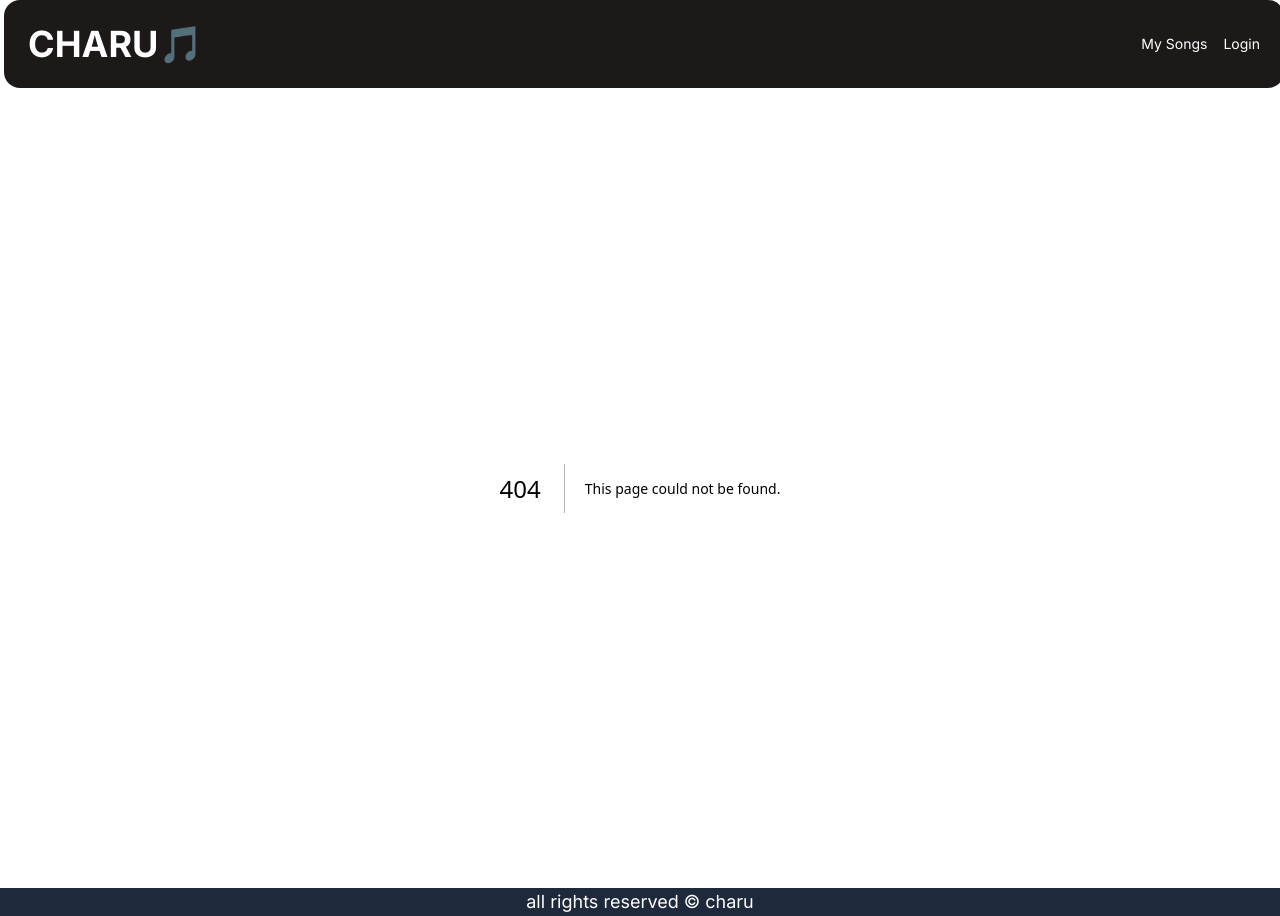
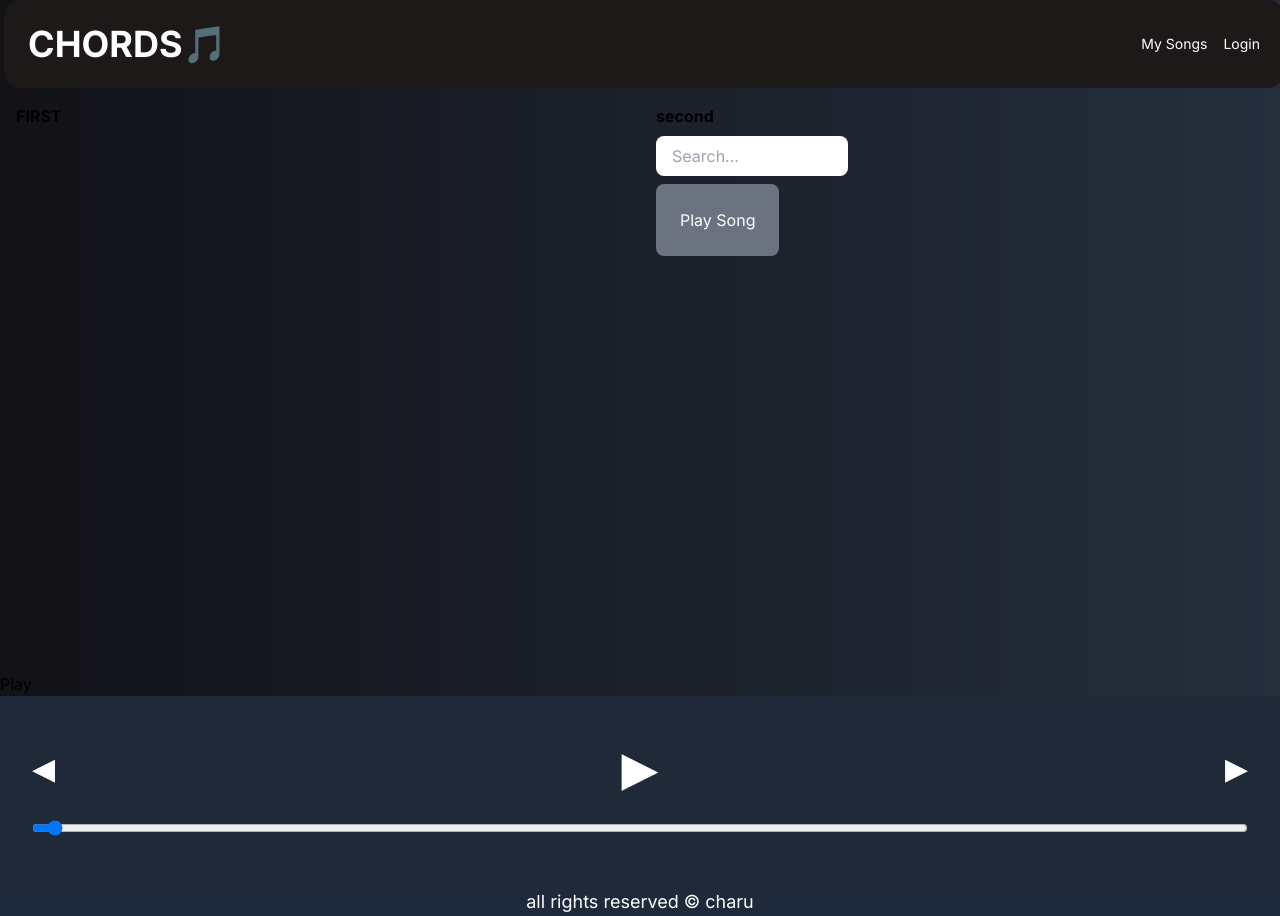
Before and after one commit to pritish0666/Music_Player, a Next.js app: page /music in a window 1280 px wide. Before the commit this address had no page. Built offline with nearby package versions, Linux system fonts and the light colour scheme; no server answers.

Commit message:
added database

```diff
--- a/app/components/navbar.tsx
+++ b/app/components/navbar.tsx
@@ -10,7 +10,7 @@ const Navbar = () => {
 
     <div>
       <h1 className='text-4xl w-full p-6 font-bold'>
-        CHARU&#127925;
+        CHORDS&#127925;
       </h1>
     </div>
 
--- a/app/main/page.tsx
+++ b/app/main/page.tsx
@@ -97,7 +97,7 @@ const MusicPlayer = () => {
 
       try {
         const response = await axios.request(options1);
-        // console.log(response.data.tracks[0].preview_url);
+        console.log(response.data.tracks[0].preview_url);
         setAudioUrl(response.data.tracks[0].preview_url);
       } catch (error) {
         console.error(error);
--- /dev/null
+++ b/app/music/page.tsx
@@ -0,0 +1,173 @@
+"use client";
+
+import React, { useState, useEffect, useRef } from "react";
+import { db } from "../firebase";
+import { doc, getDoc } from "firebase/firestore";
+import ReactPlayer from "react-player";
+
+
+const Page = () => {
+    const [cover, setCover] = useState("");
+    const [progress, setProgress] = useState(0);
+    const [music, setMusic] = useState("");
+    const [playing, setPlaying] = useState(false);
+    const [audioUrl, setAudioUrl] = useState("");
+    const [name, setName] = useState("");
+
+    const audioRef = useRef<HTMLAudioElement | null>(null);
+
+    const onSearch = async () => {
+      const docRef = doc(db, "songs", music);
+      const docSnap = await getDoc(docRef);
+
+      if (docSnap.exists()) {
+        const data = docSnap.data();
+        console.log(data)
+        setCover(data.cover);
+        setAudioUrl(data.url);
+        console.log(data.url)
+        setName(data.name);
+
+        // Uncomment the following line if you want to automatically start playing the song
+        setPlaying(true);
+      } else {
+        console.log("No such document!");
+      }
+    };
+
+    const handlePlayPause = () => {
+      setPlaying(!playing);
+
+      if (audioRef.current) {
+        if (!playing) {
+          audioRef.current.play();
+        } else {
+          audioRef.current.pause();
+        }
+      }
+    };
+
+    useEffect(() => {
+      if (audioRef.current) {
+        if (playing) {
+          audioRef.current.play();
+        } else {
+          audioRef.current.pause();
+        }
+      }
+
+      return () => {
+        // Clean up when the component unmounts
+        if (audioRef.current) {
+          audioRef.current.pause();
+          audioRef.current = null;
+        }
+      };
+    }, [playing]);
+
+    const handleTimeUpdate = () => {
+      if (audioRef.current) {
+        const currentPercent =
+          (audioRef.current.currentTime / audioRef.current.duration) * 100;
+        setProgress(currentPercent);
+      }
+    };
+
+    const handleSeek = (e: React.ChangeEvent<HTMLInputElement>) => {
+      if (audioRef.current) {
+        const seekTime =
+          (e.target.valueAsNumber / 100) * audioRef.current.duration;
+        audioRef.current.currentTime = seekTime;
+        setProgress(e.target.valueAsNumber);
+      }
+    };
+
+    return (
+        <div className="flex flex-col h-screen">
+        <div className="flex flex-1">
+          <div className="flex-1 p-4">
+            <h1>FIRST</h1>
+          </div>
+
+          <div className="flex-1 p-4">
+            <h1>second</h1>
+            <input
+              onChange={(e) => setMusic(e.target.value)}
+              type="text"
+              placeholder="Search..."
+              className="px-4 w-48 py-2 rounded-lg border-none"
+            />
+            <br />
+            <button
+              className="bg-gray-500 text-white rounded-lg p-6"
+              onClick={onSearch}
+            >
+              Play Song
+            </button>
+            <br />
+            <br />
+          </div>
+        </div>
+
+        <div>
+          <ReactPlayer
+            url={audioUrl}
+            playing={playing}
+            controls
+            width="900px"
+            height="50px"
+          />
+          <button onClick={handlePlayPause}>
+            {playing ? "Pause" : "Play"}
+          </button>
+        </div>
+
+        <div className="w-full p-4 bg-gray-800 text-white">
+          <div className="p-4 bg-gray-800 text-white">
+            <h2 className="text-2xl font-bold mb-4">{name}</h2>
+
+            <div className="flex items-center justify-center">
+              {cover && (
+                <img
+                  src={cover}
+                  alt="cover"
+                  className="rounded-md shadow-md mb-4"
+                  style={{ width: "200px", height: "200px" }}
+                />
+              )}
+            </div>
+
+            <audio
+              ref={audioRef}
+              src={audioUrl}
+              onTimeUpdate={handleTimeUpdate}
+              className="w-full mb-4"
+            ></audio>
+
+            <div className="flex items-center justify-between">
+              <button className="text-3xl">&#9664;</button>
+
+              <button
+                className="text-5xl"
+                onClick={handlePlayPause}
+                style={{ cursor: "pointer" }}
+              >
+                {playing ? "❚❚" : "▶"}
+              </button>
+
+              <button className="text-3xl">&#9654;</button>
+            </div>
+
+            <input
+              type="range"
+              value={progress}
+              onChange={handleSeek}
+              className="w-full mt-4"
+            />
+          </div>
+        </div>
+      </div>
+    );
+  };
+
+  export default Page;
```
Also changed, not shown: 1 other file (tests, documents, lock files or other folders).
